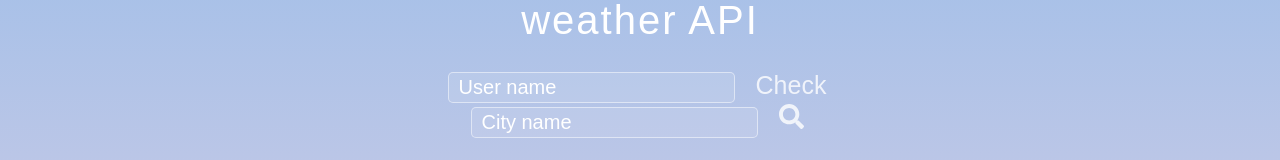
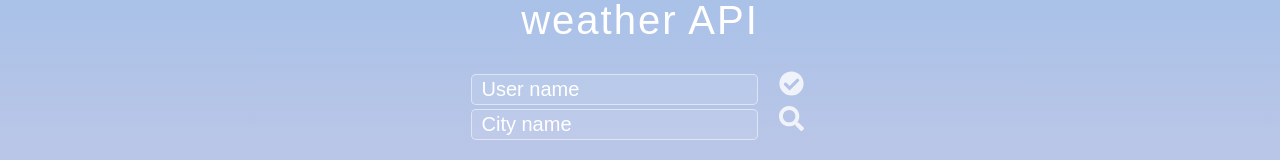
Before and after one commit to dabinkim807/weather-fullstack, a React (Vite) app in the folder client/: page / in a window 1280 px wide. Shown: the part 200-360 px from the top of the page. Built offline with nearby package versions, Linux system fonts and the light colour scheme.

Commit message:
change check button to icon

```diff
--- a/client/src/components/UserForm.jsx
+++ b/client/src/components/UserForm.jsx
@@ -1,4 +1,5 @@
 import { useState, useEffect } from "react";
+import { FaCheckCircle } from "react-icons/fa";
 
 const UserForm = () => {
   const [allUsers, setAllUsers] = useState([]);
@@ -72,9 +73,8 @@ const UserForm = () => {
         id="check-user"
         type="button"
         className="icon"
-        onClick={() => {getRequest(user)}}
-        style={{cursor: "pointer"}}>
-        Check
+        onClick={() => {getRequest(user)}}>
+        <FaCheckCircle style={{cursor: "pointer"}} />
       </button>
     </div>
   );
```
